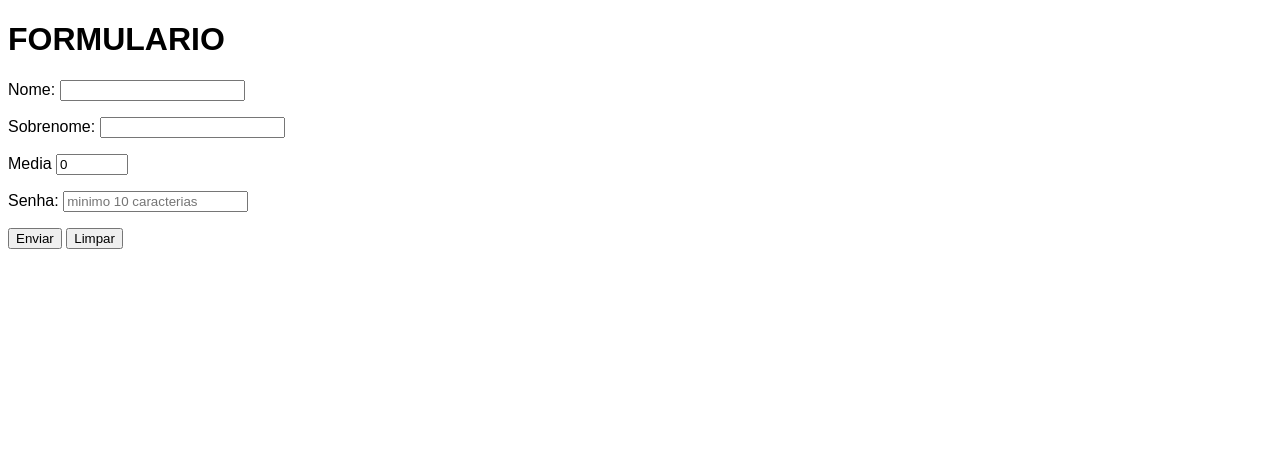
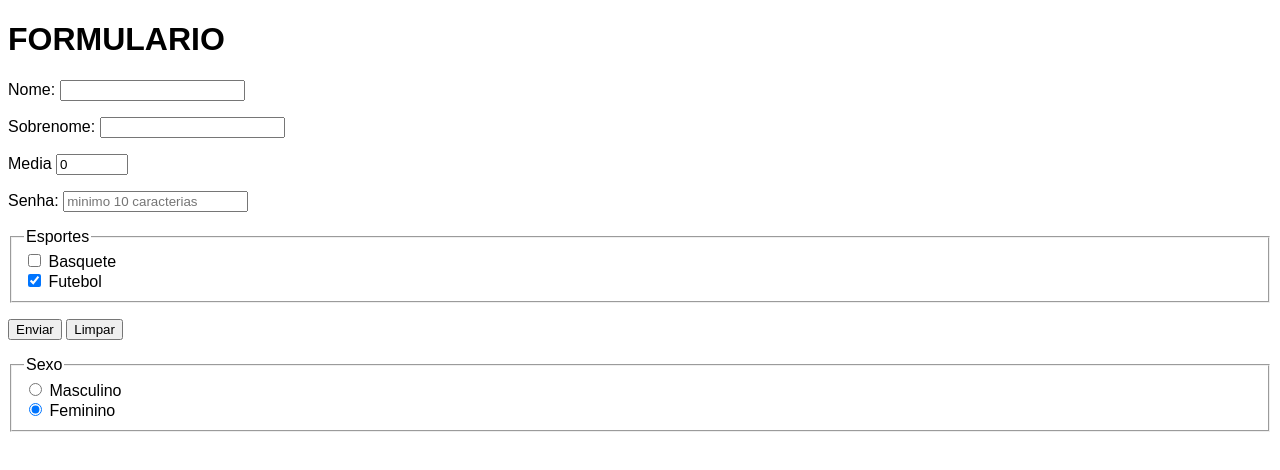
Before and after one commit to BrunoHila/HTML-CSS, a plain HTML site: page exer-formulario/index.html in a window 1280 px wide. Drawn offline with Linux system fonts and the light colour scheme.

Commit message:
atualizacao

```diff
--- a/exer-formulario/index.html
+++ b/exer-formulario/index.html
@@ -13,7 +13,7 @@
   <body>
     <form action="cadastro.php" method="post" autocomplete="off">
       <h1>FORMULARIO</h1>
-      <p>
+       <p>
         <label for="inome">Nome:</label>
         <input type="text" name="nome" id="inome" required maxlength="20"  autocomplete="name" />
       </p>
@@ -26,7 +26,7 @@
 <input type="number" name="numero" id="inumero" min="0" max="10" step="0.5" value="0">
         <p>
       </p>
-        <label for="isen">Senha:</label>
+        <label for="isenha">Senha:</label>
         <input
           type="password"
           name="senha"
@@ -35,10 +35,21 @@
           maxlength="20"
           minlength="10"
           placeholder="minimo 10 caracterias"
-          autocomplete="current-password"
-        />
+          autocomplete="current-password"/>
       </p>
+        <fieldset>
+        <legend>Esportes</legend>
+       <input type="checkbox" name="bas" id="ibas"> <label for="ibas"> Basquete</label> <br>
+       <input type="checkbox" name="fut" id="ifut" checked><label for="ifut"> Futebol</label>
+
+      </fieldset>
       <p><input type="submit" value="Enviar" /> <input type="reset" value="Limpar" /></p>
+
+      <fieldset>
+        <legend> Sexo</legend>
+        <input type="radio" name="sexo" id="imas" value="M"> <label for="imas">Masculino</label> <br>
+        <input type="radio" name="sexo" id="ifem" value="F" checked> <label for="ifem">Feminino</label>
+      </fieldset>
 
     </form>
   </body>
```
